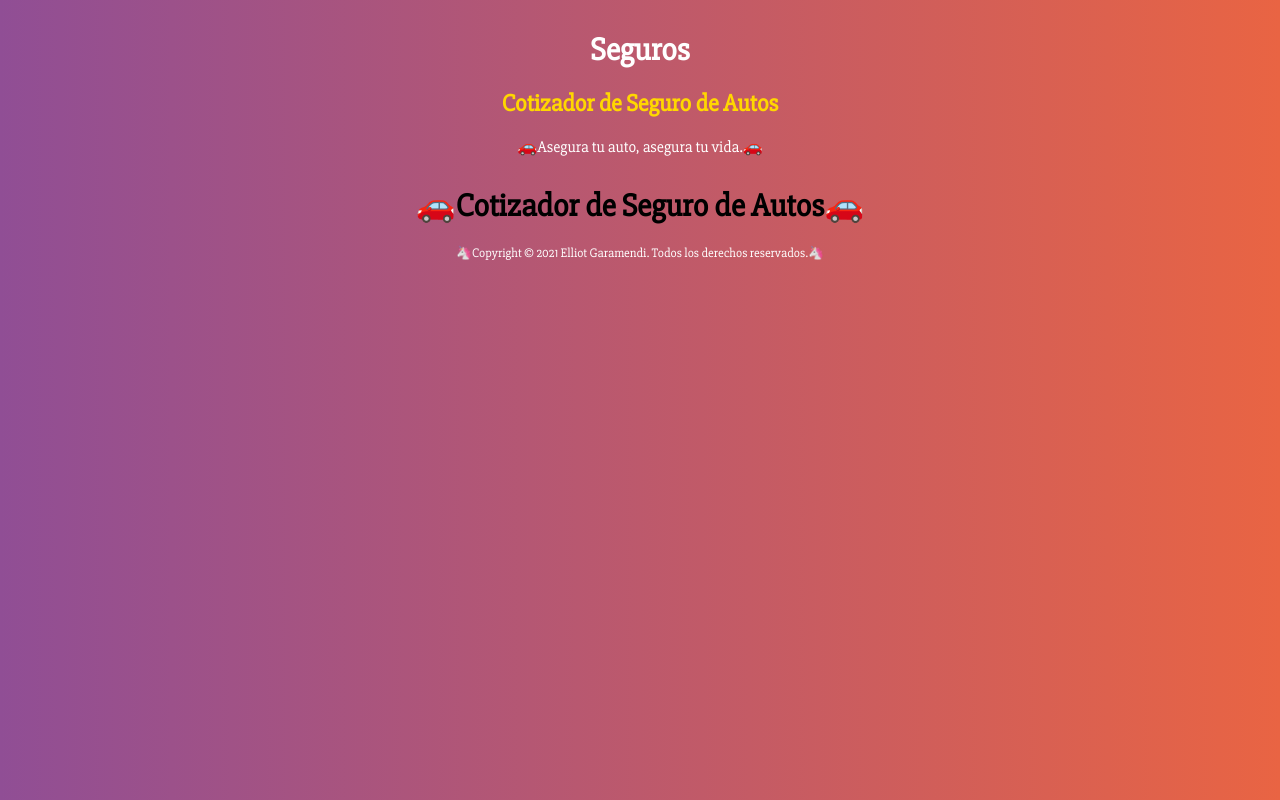
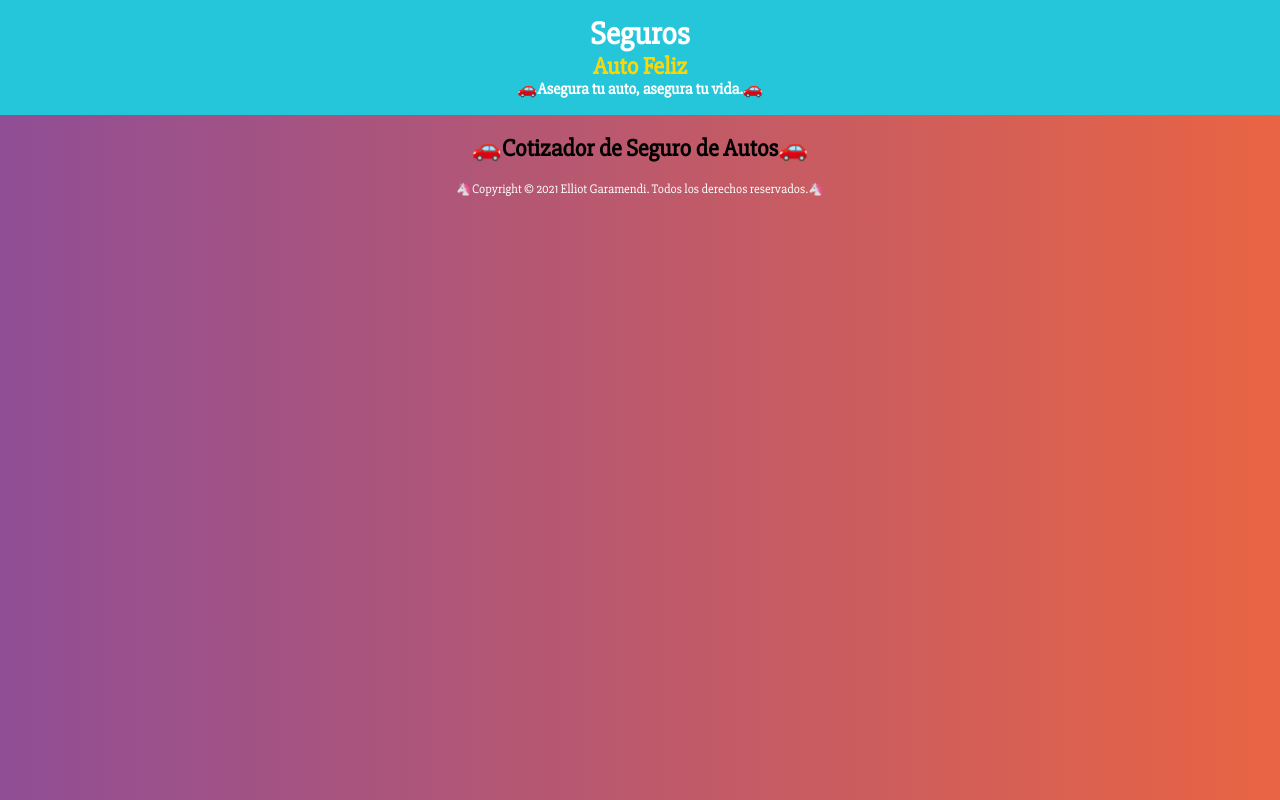
Before and after one commit to ElliotXLeo/auto-insurance-quote-jp-r, a React (Create React App) app: page / in a window 1280 px wide. Built offline with nearby package versions, Linux system fonts and the light colour scheme.

Commit message:
Styled Components Header

```diff
--- a/src/App.js
+++ b/src/App.js
@@ -5,7 +5,7 @@ import Footer from './components/Footer';
 function App() {
 
   const company = {
-    name: 'Cotizador de Seguro de Autos',
+    name: 'Auto Feliz',
     slogan: '🚗Asegura tu auto, asegura tu vida.🚗',
     comercialActivity: 'Seguros'
   }
@@ -20,7 +20,7 @@ function App() {
       />
 
       <main className="main">
-        <h1>🚗Cotizador de Seguro de Autos🚗</h1>
+        <h2>🚗Cotizador de Seguro de Autos🚗</h2>
       </main>
 
       <Footer
--- a/src/components/Header.js
+++ b/src/components/Header.js
@@ -1,16 +1,38 @@
 import React from "react";
 import PropTypes from 'prop-types';
+import styled from "@emotion/styled";
+
+const ContenedorHeader = styled.header`
+  background-color: #26c6da;
+  padding: 1rem;
+  font-weight: bold;
+  color: #ffffff;
+  text-align: center;
+`;
+
+const HeaderPrincipal = styled.h1`
+  font-size: 2rem;
+  margin: 0;
+`;
+
+const HeaderName = styled.h2`
+  margin: 0;
+`;
+
+const HeaderSlogan = styled.p`
+  margin: 0;
+`;
 
 function Header({ company }) {
 
   const { name, slogan, comercialActivity } = company;
 
   return (
-    <header className="header animate__animated animate__fadeInUp">
-      <h1>{comercialActivity}</h1>
-      <h2 className="header__name">{name}</h2>
-      <p>{slogan}</p>
-    </header>
+    <ContenedorHeader>
+      <HeaderPrincipal>{comercialActivity}</HeaderPrincipal>
+      <HeaderName className="header__name">{name}</HeaderName>
+      <HeaderSlogan>{slogan}</HeaderSlogan>
+    </ContenedorHeader>
   );
 }
 
--- a/src/index.css
+++ b/src/index.css
@@ -13,7 +13,6 @@ html {
 .header {
   text-align: center;
   color: var(--text-color);
-  margin: 2rem 0;
 }
 
 .header__name {
```
